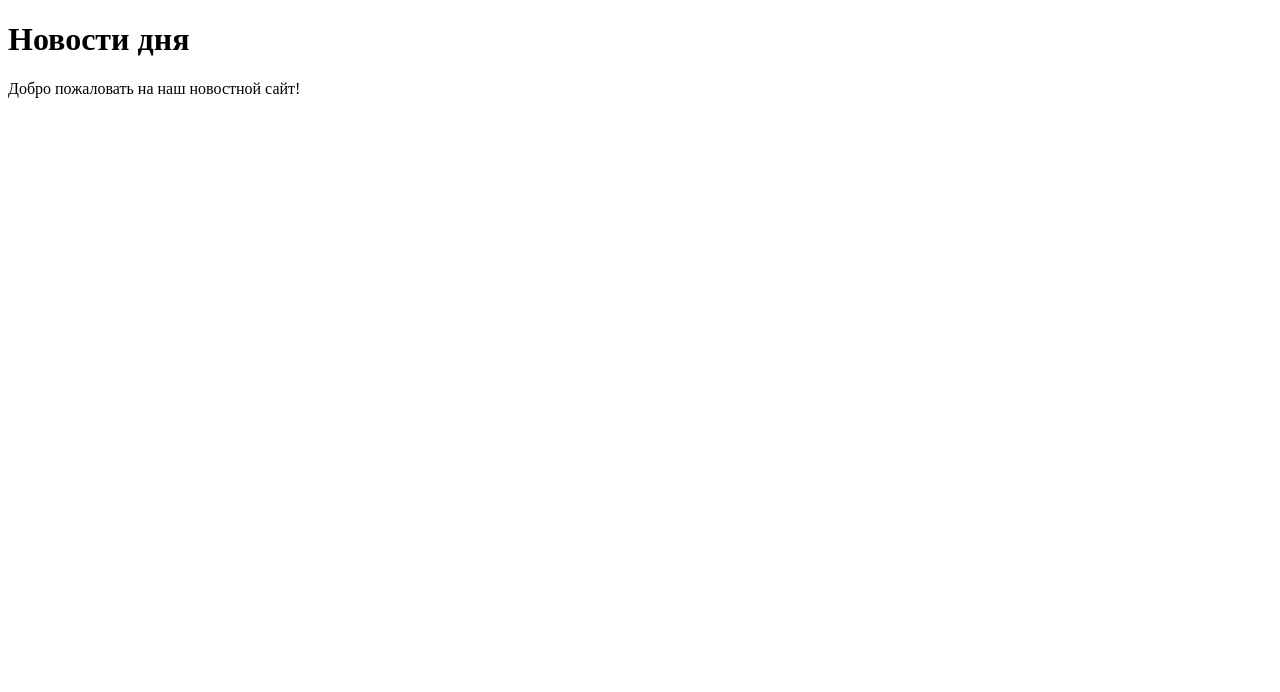
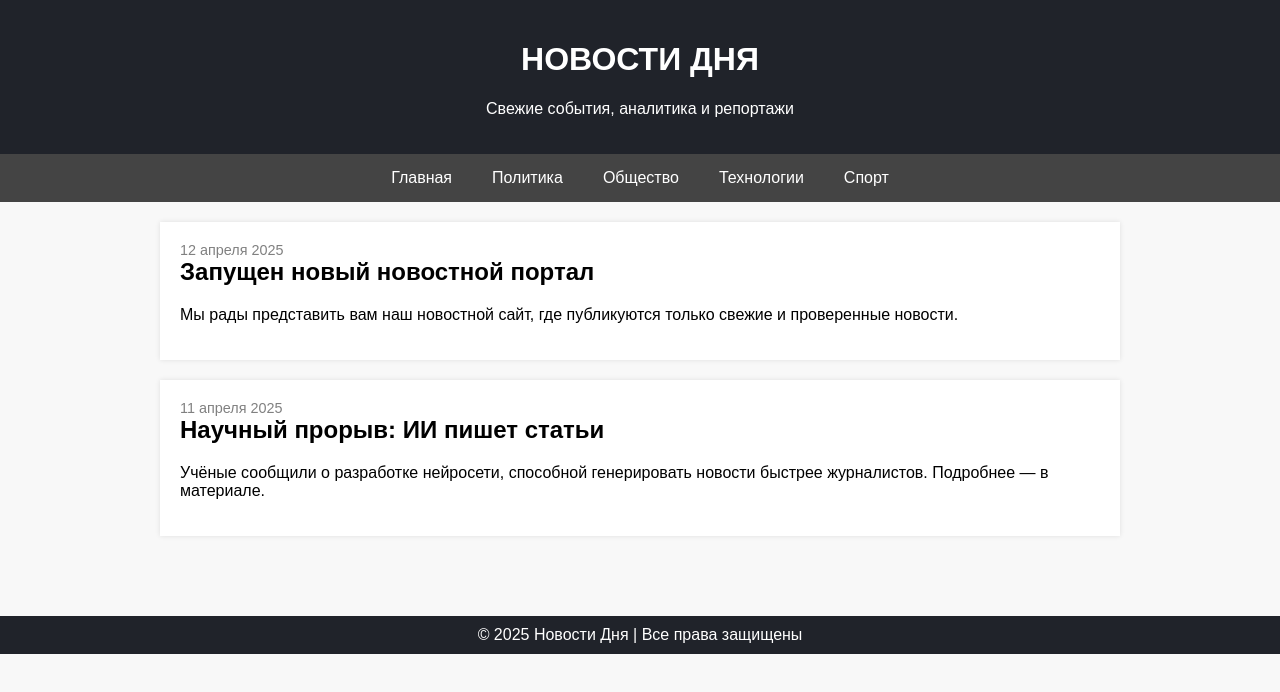
Before and after one commit to F1345/News, a plain HTML site: page index.html in a window 1280 px wide. Drawn offline with Linux system fonts and the light colour scheme.

Commit message:
index.html aktualisieren

```diff
--- a/index.html
+++ b/index.html
@@ -2,10 +2,99 @@
 <html lang="ru">
 <head>
   <meta charset="UTF-8">
-  <title>Новости</title>
+  <title>Мой Новостной Сайт</title>
+  <style>
+    * {
+      box-sizing: border-box;
+    }
+    body {
+      font-family: Arial, sans-serif;
+      margin: 0;
+      padding: 0;
+      background-color: #f8f8f8;
+    }
+    header {
+      background-color: #20232a;
+      color: white;
+      padding: 20px;
+      text-align: center;
+    }
+    nav {
+      background-color: #444;
+      display: flex;
+      justify-content: center;
+    }
+    nav a {
+      color: white;
+      padding: 15px 20px;
+      text-decoration: none;
+    }
+    nav a:hover {
+      background-color: #333;
+    }
+    .container {
+      padding: 20px;
+      max-width: 1000px;
+      margin: auto;
+    }
+    .news-card {
+      background-color: white;
+      margin-bottom: 20px;
+      padding: 20px;
+      box-shadow: 0 0 5px rgba(0,0,0,0.1);
+    }
+    .news-card h2 {
+      margin-top: 0;
+    }
+    .date {
+      color: gray;
+      font-size: 0.9em;
+    }
+    footer {
+      background-color: #20232a;
+      color: white;
+      text-align: center;
+      padding: 10px;
+      margin-top: 40px;
+    }
+  </style>
 </head>
 <body>
-  <h1>Новости дня</h1>
-  <p>Добро пожаловать на наш новостной сайт!</p>
+
+  <header>
+    <h1>НОВОСТИ ДНЯ</h1>
+    <p>Свежие события, аналитика и репортажи</p>
+  </header>
+
+  <nav>
+    <a href="#">Главная</a>
+    <a href="#">Политика</a>
+    <a href="#">Общество</a>
+    <a href="#">Технологии</a>
+    <a href="#">Спорт</a>
+  </nav>
+
+  <div class="container">
+
+    <div class="news-card">
+      <div class="date">12 апреля 2025</div>
+      <h2>Запущен новый новостной портал</h2>
+      <p>Мы рады представить вам наш новостной сайт, где публикуются только свежие и проверенные новости.</p>
+    </div>
+
+    <div class="news-card">
+      <div class="date">11 апреля 2025</div>
+      <h2>Научный прорыв: ИИ пишет статьи</h2>
+      <p>Учёные сообщили о разработке нейросети, способной генерировать новости быстрее журналистов. Подробнее — в материале.</p>
+    </div>
+
+    <!-- Добавляй ещё блоки .news-card здесь -->
+
+  </div>
+
+  <footer>
+    © 2025 Новости Дня | Все права защищены
+  </footer>
+
 </body>
 </html>
```
